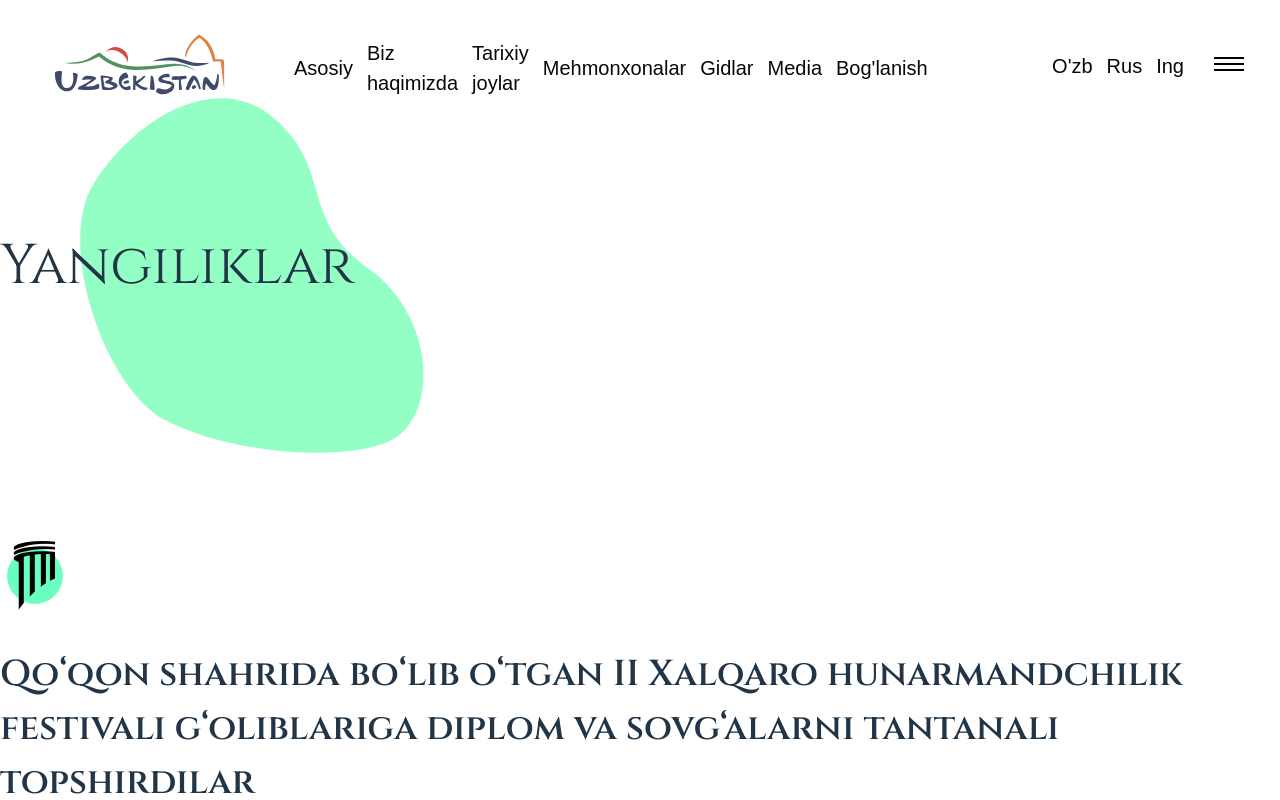
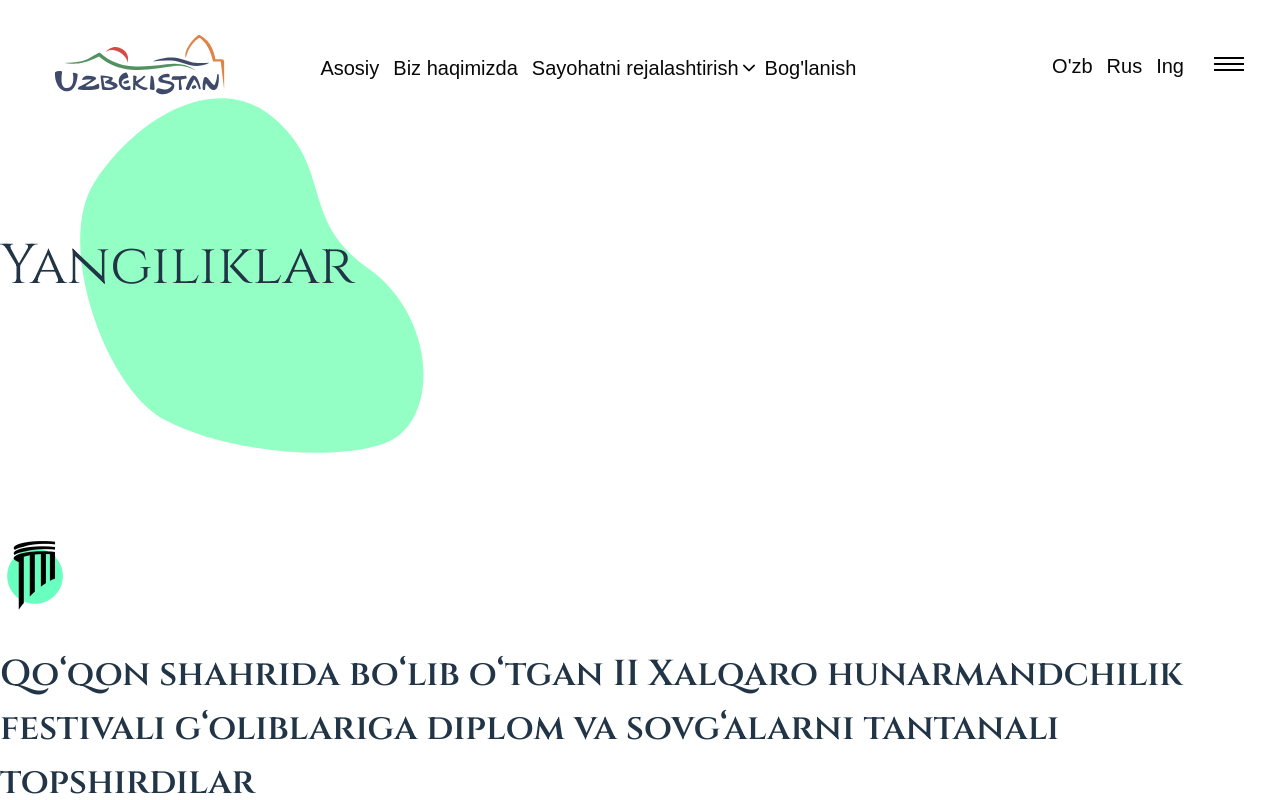
Before and after one commit to Azamatjon0110/tourism-kh, a React (Vite) app: page /News in a window 1280 px wide. Shown: the top 800 px of the page. Built offline with nearby package versions, Linux system fonts and the light colour scheme.

Commit message:
change navbar

```diff
--- a/src/assets/lang/language.jsx
+++ b/src/assets/lang/language.jsx
@@ -10,6 +10,7 @@ const language = {
 				home: 'Home',
 				about: 'About',
 				news: 'News',
+				plan: 'Travel planning',
 				his_pl: 'Historical places',
 				hotel: 'Hotels',
 				gid: 'Guides',
@@ -53,6 +54,7 @@ const language = {
 				home: 'Asosiy',
 				about: 'Biz haqimizda',
 				news: 'Yangiliklar',
+				plan: 'Sayohatni rejalashtirish',
 				his_pl: 'Tarixiy joylar',
 				hotel: 'Mehmonxonalar',
 				gid: 'Gidlar',
@@ -97,6 +99,7 @@ const language = {
 				home: 'Главное',
 				about: 'O нас',
 				news: 'Новости',
+				plan: 'Планирование путешествия',
 				his_pl: 'Исторические места',
 				hotel: 'Oтели',
 				gid: 'Гиды',
--- a/src/components/footer/footer.css
+++ b/src/components/footer/footer.css
@@ -13,7 +13,7 @@
 
 .ft-wrap{
   width: 100%;
-  max-width: 380px;
+  max-width: 340px;
   margin: 0 auto;
   margin-bottom: 24px;
 }
--- a/src/components/navbar/navbar.css
+++ b/src/components/navbar/navbar.css
@@ -79,7 +79,7 @@
 
 .lang-item::before{
   position: absolute;
-  top: 12px;
+  top: 40%;
   left: 4px;
   width: 4px;
   height: 4px;
@@ -87,6 +87,7 @@
   border-radius: 50%;
   content: ''
 }
+
 
 .lang-btn{
   margin: 0;
@@ -107,6 +108,78 @@
 
 .menu-list{
   margin-top: 6px;
+}
+
+.dropdown-box{
+  position: relative;
+}
+
+.dropdown-c{
+  margin: 0;
+  padding-right: 12px;
+  font-family: 'Cinzel', sans-serif;
+  font-size: 20px;
+  color: #fff;
+  cursor: pointer;
+  background-image: linear-gradient(rgba(0, 0, 0, 0) calc(99% - 2px), #54f12c 3px);
+    background-repeat: no-repeat;
+    background-size: 0% 100%;
+    transition: background-size 0.5s;
+}
+
+.dropdown-c:hover{
+  background-size: 100% 100%;
+}
+
+.dropdown-c::after{
+  position: absolute;
+  display: inline-block;
+  top: calc(50% - 6px);
+  right: -4px;
+  content: '';
+  width: 12px;
+  height: 12px;
+  background-image: url('/src/assets/images/arrow.png');
+  background-repeat: no-repeat;
+  background-size: contain;
+}
+
+.dropdown-item{
+  padding: 5px;
+  margin: 5px 0 0;
+  cursor: pointer;
+}
+.dropdown-item:hover{
+
+  background-color: rgb(235, 235, 235);
+}
+.nav-dropdown{
+  display: none;
+  width: 100%;
+  position: absolute;
+  padding: 5px;
+  top: 100%;
+  left:  7px;
+  background-color: rgb(243, 243, 243);
+  border-radius: 4px;
+  list-style: none;
+  z-index: 2;
+}
+
+.dropdown-box:hover .nav-dropdown{
+  display: block;
+}
+
+.dropdown-box:hover .dropdown-c{
+  background-size: 100% 100%;
+}
+
+.dropdown-link{
+  color: #080808;
+}
+
+.dropdown-link:hover{
+  color: #080808;
 }
 
 .hamburger path {
@@ -329,10 +402,11 @@
     background-color: transparent;
   }
 
-  .lang-btn{
+  .lang-btn ,.dropdown-c{
     color: #080808;
     font-family: "Arial", serif;
   }
+
 
   .ds-img{
     width: 100%;
--- a/src/components/navbar/navbar.jsx
+++ b/src/components/navbar/navbar.jsx
@@ -65,30 +65,36 @@ const Navbar = () => {
 									{language[lang].home.navbar.about}
 								</Link>
 							</li>
-							<li className='lang-item'>
+							<li className='lang-item dropdown-box'>
+								<p className='dropdown-c'>{language[lang].home.navbar.plan}</p>
+								<ul className='list-ustyled nav-dropdown'>
+									<li className='dropdown-item'>
 										<Link
-									className='lang-btn'
+											className='dropdown-link'
 											to='/historical_places'
 											data-scroll-to
 										>
 											{language[lang].home.navbar.his_pl}
 										</Link>
 									</li>
-							<li className='lang-item'>
-								<Link className='lang-btn' to='/hotels' data-scroll-to>
+									<li className='dropdown-item'>
+										<Link className='dropdown-link' to='/hotels' data-scroll-to>
 											{language[lang].home.navbar.hotel}
 										</Link>
 									</li>
-							<li className='lang-item'>
-								<Link className='lang-btn' to='/guides' data-scroll-to>
+									<li className='dropdown-item'>
+										<Link className='dropdown-link' to='/guides' data-scroll-to>
 											{language[lang].home.navbar.gid}
 										</Link>
 									</li>
-							<li className='lang-item'>
-								<Link className='lang-btn' to='/media' data-scroll-to>
+									<li className='dropdown-item'>
+										<Link className='dropdown-link' to='/media' data-scroll-to>
 											{language[lang].home.navbar.media}
 										</Link>
 									</li>
+								</ul>
+							</li>
+
 							<li className='lang-item'>
 								<Link className='lang-btn' to='/contact' data-scroll-to>
 									{language[lang].home.navbar.contact}
--- a/src/pages/about/about.css
+++ b/src/pages/about/about.css
@@ -84,19 +84,16 @@
 .frame-img-box{
   display: block;
 }
+/*
+.frame-img{
+  position: relative;
+} */
 
-.frame-img{
-  display: block;
-  position: relative;
-  /* z-index: 1; */
-}
-
-.frame-img::before{
+.frame-img-box::before{
   position: absolute;
-  top: 0;
-  /* right: 0; */
-  /* bottom: 0; */
-  left: 0;
+  display: inline-block;
+  top: calc(50% - 25px);
+  left: calc(50% - 25px);
   content:"";
   width:50px;
   height: 50px;
@@ -104,7 +101,7 @@
   background-size: contain;
   background-position: center;
   background-repeat: no-repeat;
-  /* z-index: 2; */
+  z-index: 2;
 }
 
 @media screen and (min-width:768px) {
--- a/src/pages/about/about.jsx
+++ b/src/pages/about/about.jsx
@@ -7,6 +7,7 @@ import fes1 from '/src/assets/images/fes1.jpg';
 import fes2 from '/src/assets/images/hunar.jpg';
 import Footer from '../../components/footer/footer.jsx';
 import './about.css';
+import { Link } from 'react-router-dom';
 const about = () => {
 	const lang = localStorage.getItem('lang');
 	return (
@@ -38,10 +39,10 @@ const about = () => {
 						{language[lang].about.about_wrap_title}
 					</h3>
 					<div className='about-wrapper row'>
-						<div className='col-12 mb-4'>
-							<a
+						<div className='col-12 mb-4 position-relative'>
+							<Link
 								className='frame-img-box'
-								href='https://www.youtube.com/embed/FaHVunR7YTM?si=74zGmncCoH_Kfb1m'
+								to='https://www.youtube.com/embed/FaHVunR7YTM?si=74zGmncCoH_Kfb1m'
 								target='blank'
 							>
 								<img
@@ -49,20 +50,40 @@ const about = () => {
 									src={fes}
 									alt=''
 								/>
-							</a>
+							</Link>
 						</div>
 						<div className='col-12 col-lg-6 mb-4 mb-lg-5'>
-							<a
-								className='about-wrapper__loc'
-								href='https://www.google.com/maps/embed?pb=!1m18!1m12!1m3!1d97034.63629933429!2d70.84872294261298!3d40.534245204561294!2m3!1f0!2f0!3f0!3m2!1i1024!2i768!4f13.1!3m3!1m2!1s0x38baeeeb2e1c3e7f%3A0x816d723cc5842908!2z0JrQvtC60LDQvdC0LCDQpNC10YDQs9Cw0L3RgdC60LDRjyDQntCx0LvQsNGB0YLRjCwg0KPQt9Cx0LXQutC40YHRgtCw0L0!5e0!3m2!1sru!2s!4v1713146512311!5m2!1sru!2s'
-								target='blank'
-							>
+							<div style={{ position: 'relative', overflow: 'hidden' }}>
+								<Link
+									to='https://yandex.uz/maps/10332/kokand/?utm_medium=mapframe&utm_source=maps'
+									style={{
+										color: '#eee',
+										fontSize: '12px',
+										position: 'absolute',
+										top: '0px',
+									}}
+								>
+									Коканд
+								</Link>
+								<Link
+									to='https://yandex.uz/maps/geo/771298515/?ll=70.947110%2C40.520388&utm_medium=mapframe&utm_source=maps&z=12.42'
+									style={{
+										color: '#eee',
+										fontSize: '12px',
+										position: 'absolute',
+										top: '14px',
+									}}
+								>
+									Коканд — Яндекс Карты
+								</Link>
 								<iframe
-									className='loc-iframe'
-									src='https://www.google.com/maps/embed?pb=!1m18!1m12!1m3!1d97034.63629933429!2d70.84872294261298!3d40.534245204561294!2m3!1f0!2f0!3f0!3m2!1i1024!2i768!4f13.1!3m3!1m2!1s0x38baeeeb2e1c3e7f%3A0x816d723cc5842908!2z0JrQvtC60LDQvdC0LCDQpNC10YDQs9Cw0L3RgdC60LDRjyDQntCx0LvQsNGB0YLRjCwg0KPQt9Cx0LXQutC40YHRgtCw0L0!5e0!3m2!1sru!2s!4v1713146512311!5m2!1sru!2s'
-									referrerPolicy='no-referrer-when-downgrade'
+									src='https://yandex.uz/map-widget/v1/?ll=70.947110%2C40.520388&mode=search&ol=geo&ouri=ymapsbm1%3A%2F%2Fgeo%3Fdata%3DCgk3NzEyOTg1MTUSKU_Ku3piZWtpc3RvbiwgRmFyZ8q7b25hIHZpbG95YXRpLCBRb8q7cW9uIgoNf-GNQhUXKCJC&z=12.42'
+									className='frame-loc w-100'
+									height={300}
+									allowFullScreen={true}
+									style={{ position: 'relative' }}
 								></iframe>
-							</a>
+							</div>
 						</div>
 						<div className='col-12 col-lg-6 mb-4 mb-lg-5'>
 							<p className='about-wrapper__text'>
@@ -139,17 +160,18 @@ const about = () => {
 						<div className='col-12 col-lg-6 mb-4 mb-lg-5'>
 							<img className='about-wrapper__img' src={fes2} alt='' />
 						</div>
-						<div className='col-12'>
-							<a
-								href='https://youtu.be/hoWkDGLKhks?si=Px3FsnqTnQA7-oAd'
+						<div className='col-12 position-relative'>
+							<Link
+								to='https://youtu.be/hoWkDGLKhks?si=Px3FsnqTnQA7-oAd'
 								target='blank'
+								className='frame-img-box'
 							>
 								<img
 									className='about-wrapper__img frame-img'
 									src={fes1}
 									alt=''
 								/>
-							</a>
+							</Link>
 						</div>
 					</div>
 				</div>
--- a/src/pages/news/news.jsx
+++ b/src/pages/news/news.jsx
@@ -1,7 +1,6 @@
 import Navbar from '../../components/navbar/navbar';
 import language from '../../assets/lang/language';
 import shape from '/src/assets/images/title-shape.png';
-// import x6 from '/src/assets/images/x8.jpg';
 import festival from '/src/assets/images/festival.jpg';
 import Footer from '../../components/footer/footer.jsx';
 import './news.css';
@@ -25,7 +24,7 @@ const News = () => {
 					</div>
 				</div>
 			</div>
-			<div className='about-wrap'>
+			<div className='about-wrap bg-light'>
 				<div className='container'>
 					<img className='shape mb-2' src={shape} alt='' />
 					<h3 className='about-wrap__title mb-4'>
```
Also changed, not shown: src/assets/images/arrow.png (added). Lines whose indentation alone changed are shown as unchanged.
